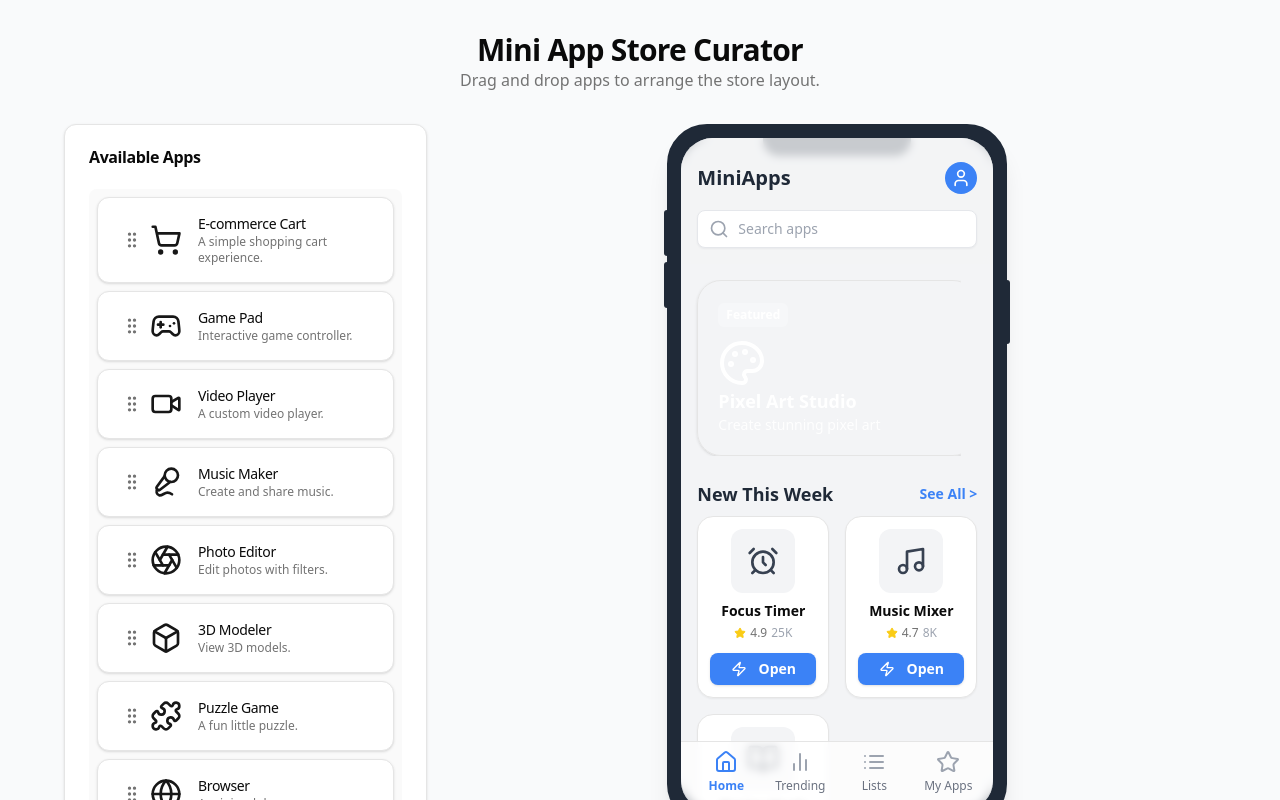
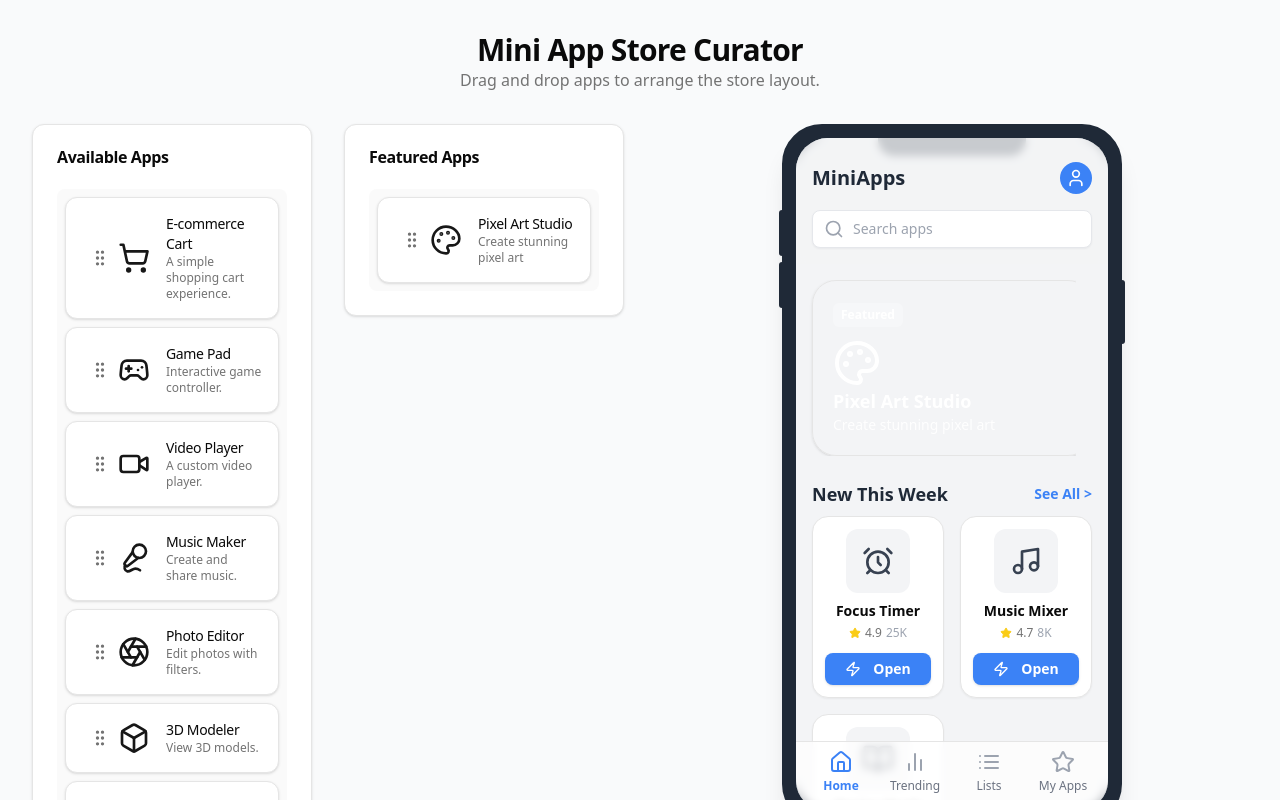
Before and after one commit to rkendel1/stacklivehub, a Next.js app: page / in a window 1280 px wide. Shown: the top 800 px of the page. Built offline with nearby package versions, Linux system fonts and the light colour scheme.

Commit message:
[dyad] Add 'Featured Apps' curation column - wrote 1 file(s)

```diff
--- a/src/app/page.tsx
+++ b/src/app/page.tsx
@@ -164,12 +164,12 @@ export default function CurationDashboard() {
 
   return (
     <div className="flex min-h-screen flex-col items-center justify-center p-4 sm:p-8 bg-gray-50 dark:bg-gray-900">
-      <div className="w-full max-w-6xl mx-auto">
+      <div className="w-full max-w-7xl mx-auto">
         <div className="text-center mb-8">
           <h1 className="text-3xl font-bold tracking-tight">Mini App Store Curator</h1>
           <p className="text-muted-foreground">Drag and drop apps to arrange the store layout.</p>
         </div>
-        <div className="grid grid-cols-1 lg:grid-cols-3 gap-8 items-start">
+        <div className="grid grid-cols-1 lg:grid-cols-4 gap-8 items-start">
           {!isClient ? (
             <>
               <Card className="lg:col-span-1">
@@ -181,6 +181,15 @@ export default function CurationDashboard() {
                     <Skeleton className="h-[76px] w-full rounded-lg" />
                     <Skeleton className="h-[76px] w-full rounded-lg" />
                     <Skeleton className="h-[76px] w-full rounded-lg" />
+                  </div>
+                </CardContent>
+              </Card>
+              <Card className="lg:col-span-1">
+                <CardHeader>
+                  <CardTitle>Featured Apps</CardTitle>
+                </CardHeader>
+                <CardContent>
+                  <div className="space-y-2">
                     <Skeleton className="h-[76px] w-full rounded-lg" />
                   </div>
                 </CardContent>
@@ -206,6 +215,15 @@ export default function CurationDashboard() {
                 </CardContent>
               </Card>
 
+              <Card className="lg:col-span-1">
+                <CardHeader>
+                  <CardTitle>Featured Apps</CardTitle>
+                </CardHeader>
+                <CardContent>
+                  <DroppableAppContainer id="featured" apps={appState.featured} />
+                </CardContent>
+              </Card>
+
               <div className="lg:col-span-2 flex items-center justify-end">
                 <PhoneMockup
                   featuredApps={appState.featured}
```
